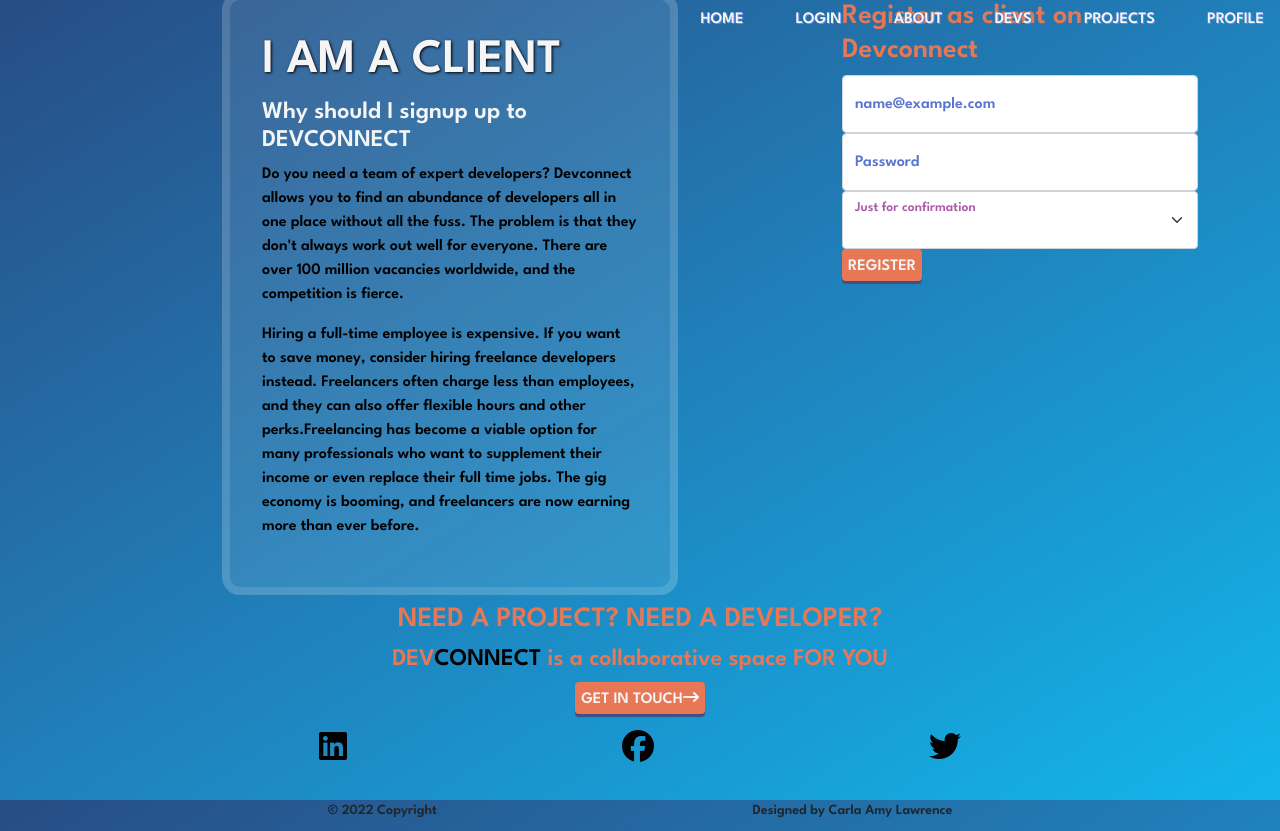
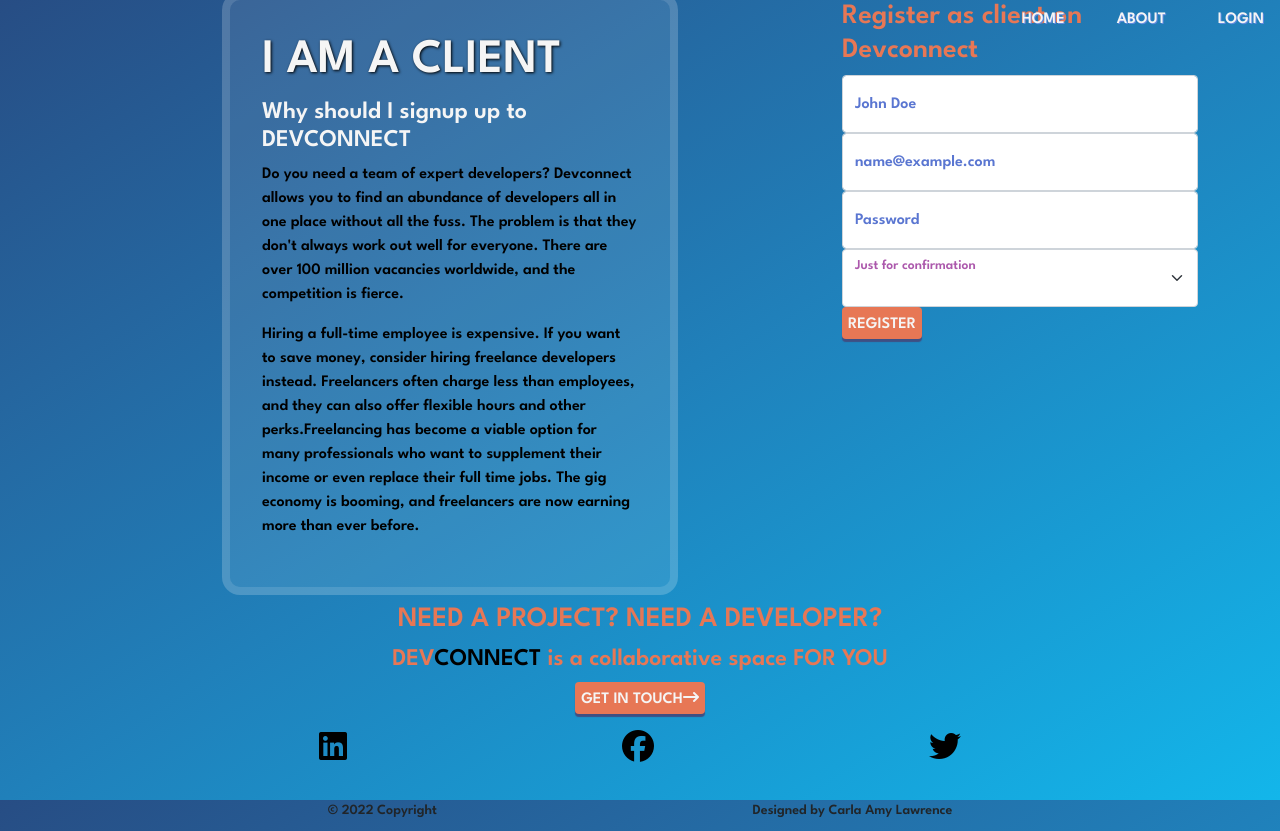
Before and after one commit to Carlaamylawrence/devconnectfrontend, a Vue app: page /client in a window 1280 px wide. Built offline with nearby package versions, Linux system fonts and the light colour scheme.

Commit message:
profile privileges

```diff
--- a/src/components/Navbar.vue
+++ b/src/components/Navbar.vue
@@ -4,20 +4,21 @@
       <li class="nav-link" @click="toggleNav()">
         <router-link to="/">HOME</router-link>
       </li>
-      <li class="nav-link" @click="toggleNav()">
-        <router-link to="/login">LOGIN</router-link>
-      </li>
+
       <li class="nav-link" @click="toggleNav()">
         <router-link to="/about">ABOUT</router-link>
       </li>
-      <li class="nav-link" @click="toggleNav()">
+      <li class="nav-link" @click="toggleNav()" v-if="user">
         <router-link to="/devs">DEVS</router-link>
       </li>
-      <li class="nav-link" @click="toggleNav()">
+      <li class="nav-link" @click="toggleNav()" v-if="user">
         <router-link to="/projects">PROJECTS</router-link>
       </li>
-      <li class="nav-link" @click="toggleNav()">
+      <li class="nav-link" @click="toggleNav()" v-if="user">
         <router-link to="/profile">PROFILE</router-link>
+      </li>
+      <li class="nav-link" @click="toggleNav()" v-else>
+        <router-link to="/login">LOGIN</router-link>
       </li>
     </ul>
   </nav>
--- a/src/store/index.js
+++ b/src/store/index.js
@@ -120,7 +120,7 @@ export default createStore({
     // REGISTER AS CLIENT
     clientRegister: async (context, user) => {
       // fetch("https://xcjewels.herokuapp.com/users/register", {
-      fetch("http://localhost:3050/users/register", {
+      fetch("http://localhost:3050/users/registerclient", {
         method: "POST",
         body: JSON.stringify(user),
         // mode: cors,
--- a/src/views/About.vue
+++ b/src/views/About.vue
@@ -27,7 +27,7 @@
       <div class="why col-lg-6 d-flex justify-content-center">
         <img
           src="https://i.postimg.cc/xjp1q5B9/358939-CF-F916-4-C1-F-8-C71-E52-E0495629-C.png"
-          class="img-fluid"
+          class="aboutImage img-fluid"
         />
       </div>
     </div>
@@ -49,4 +49,9 @@ export default {};
   border-radius: 10px;
   box-shadow: 0 0 0 8px rgba(255, 255, 255, 0.2);
 }
+
+.aboutImage {
+  object-fit: contain;
+  aspect-ratio: 1;
+}
 </style>
--- a/src/views/ClientSignUpView.vue
+++ b/src/views/ClientSignUpView.vue
@@ -27,6 +27,17 @@
         <form @submit.prevent="clientRegister">
           <h3>Register as client on Devconnect</h3>
           <fieldset>
+            <div class="form-floating">
+              <input
+                type="text"
+                class="form-control"
+                required
+                v-model="fullname"
+                id="floatingInput"
+                placeholder="John Doe"
+              />
+              <!-- <label class="inputLabel" for="floatingInput">Email address</label> -->
+            </div>
             <div class="form-floating">
               <input
                 type="email"
@@ -84,6 +95,7 @@ export default {
   },
   data() {
     return {
+      fullname: "",
       email: "",
       password: "",
       userRole: "",
@@ -92,9 +104,10 @@ export default {
   methods: {
     clientRegister() {
       let user = {
+        fullname: this.fullname,
         email: this.email,
         password: this.password,
-        userRole: client,
+        userRole: this.userRole,
       };
       this.$store.dispatch("clientRegister", user);
     },
--- a/src/views/Profile.vue
+++ b/src/views/Profile.vue
@@ -1,5 +1,6 @@
 <template>
   <section id="container">
+    <div v-if="user.userRole === 'dev'">
       <div class="profileGrid row">
         <div class="profilePicture col-lg-3">
           <img
@@ -49,6 +50,13 @@
               >
             </div>
           </div>
+        </div>
+      </div>
+    </div>
+    <div v-if="user.userRole === 'client' || 'admin'">
+      <div class="profileHeader col-lg-6">
+        <h3>HI, I AM</h3>
+        <h2>{{ user.fullname }}</h2>
       </div>
     </div>
   </section>
```
Lines whose indentation alone changed are shown as unchanged.
